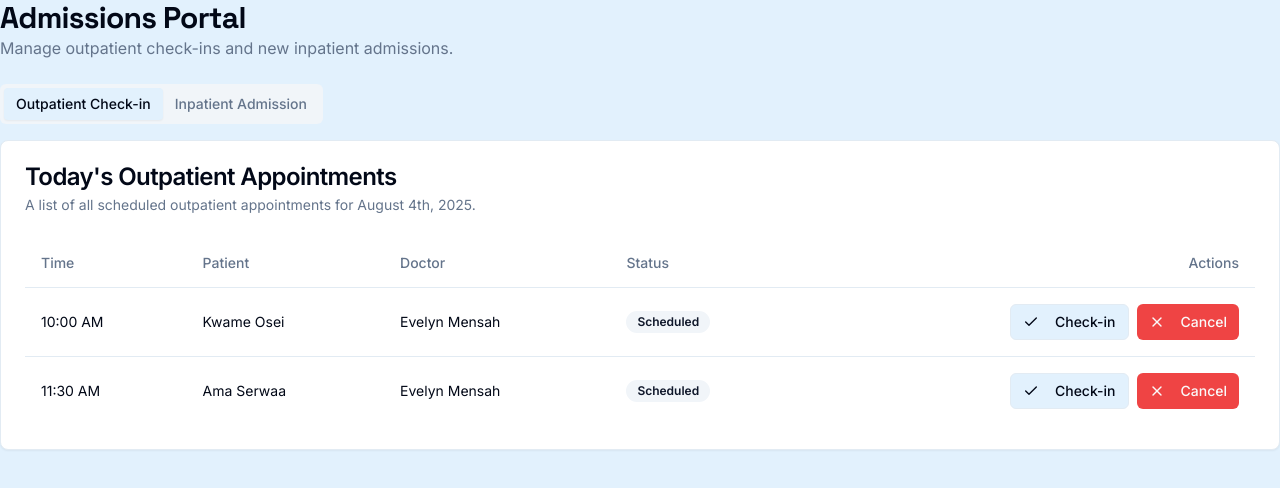
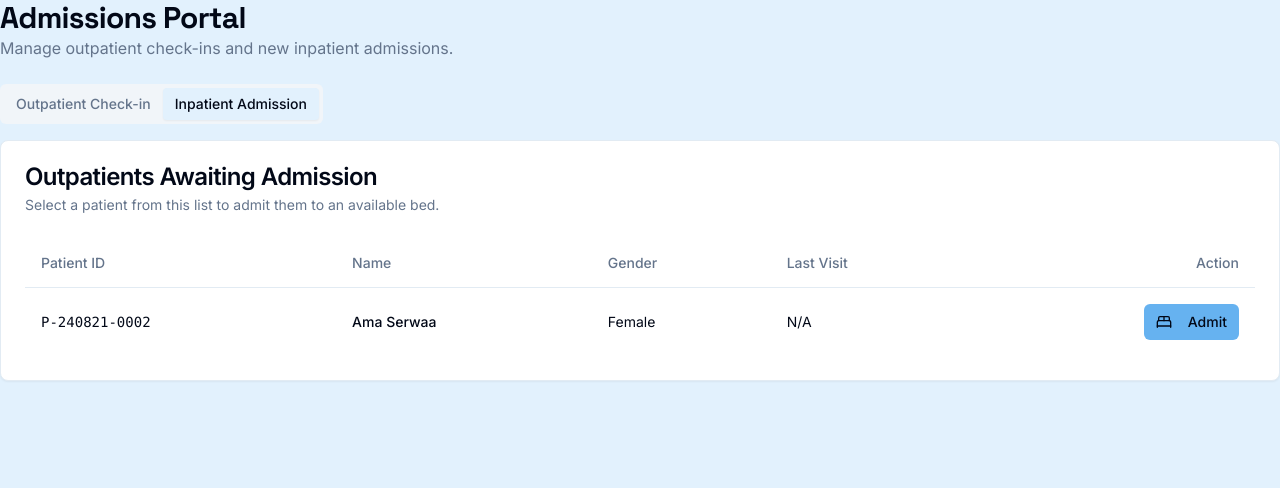
Before and after one commit to jgambrah/GAM_Med, a Next.js app: page /admin/admissions in a window 1280 px wide. Shown: the top 488 px of the page. Built offline with nearby package versions, Linux system fonts and the light colour scheme; what @genkit-ai/googleai, genkit would draw is missing.

Commit message:
SO IF YOU HAVE A NUMBER OF PATIENTS TO BE ADMITTED AND A NUMBER OF BED A

```diff
--- a/src/components/dashboard/admissions-portal.tsx
+++ b/src/components/dashboard/admissions-portal.tsx
@@ -12,6 +12,13 @@ import {
   CardTitle,
 } from "@/components/ui/card";
 import {
+  Dialog,
+  DialogContent,
+  DialogDescription,
+  DialogHeader,
+  DialogTitle,
+} from "@/components/ui/dialog"
+import {
   Table,
   TableBody,
   TableCell,
@@ -23,9 +30,10 @@ import { Tabs, TabsContent, TabsList, TabsTrigger } from "@/components/ui/tabs";
 import { useToast } from "@/hooks/use-toast";
 import type { Appointment, Patient } from "@/lib/types";
 import { format } from "date-fns";
-import { Check, Loader2, X } from "lucide-react";
+import { Check, Loader2, X, BedDouble } from "lucide-react";
 import * as React from "react";
-import { PatientsList } from "./patients-list";
+import Link from "next/link";
+import { PatientAdmissionForm } from "./patient-admission-form";
 
 function OutpatientCheckinDashboard() {
   const { toast } = useToast();
@@ -136,11 +144,96 @@ function OutpatientCheckinDashboard() {
 }
 
 function InpatientAdmissionDashboard({ patients }: { patients: Patient[] }) {
+    const { toast } = useToast();
+    const [selectedPatient, setSelectedPatient] = React.useState<Patient | null>(null);
+    const [isAdmissionDialogOpen, setIsAdmissionDialogOpen] = React.useState(false);
+
     const outpatients = React.useMemo(() => {
         return patients.filter(p => !p.isAdmitted);
     }, [patients]);
 
-    return <PatientsList patients={outpatients} />;
+    const handleAdmissionSuccess = (patientName: string) => {
+        setIsAdmissionDialogOpen(false);
+        toast({
+            title: "Patient Admitted",
+            description: `${patientName} has been successfully admitted.`
+        });
+        // In a real app, data would be re-fetched. Here we might need a manual refresh.
+    }
+
+    return (
+        <>
+        <Card>
+            <CardHeader>
+                <CardTitle>Outpatients Awaiting Admission</CardTitle>
+                <CardDescription>
+                    Select a patient from this list to admit them to an available bed.
+                </CardDescription>
+            </CardHeader>
+            <CardContent>
+                <Table>
+                    <TableHeader>
+                        <TableRow>
+                            <TableHead>Patient ID</TableHead>
+                            <TableHead>Name</TableHead>
+                            <TableHead>Gender</TableHead>
+                            <TableHead>Last Visit</TableHead>
+                            <TableHead className="text-right">Action</TableHead>
+                        </TableRow>
+                    </TableHeader>
+                    <TableBody>
+                        {outpatients.length > 0 ? (
+                            outpatients.map(patient => (
+                                <TableRow key={patient.patientId}>
+                                    <TableCell className="font-mono">{patient.patientId}</TableCell>
+                                    <TableCell>
+                                        <Link href={`/admin/patients/${patient.patientId}`} className="font-medium hover:underline">
+                                            {patient.fullName}
+                                        </Link>
+                                    </TableCell>
+                                    <TableCell>{patient.gender}</TableCell>
+                                    <TableCell>{patient.lastVisitDate ? format(patient.lastVisitDate, 'PPP') : 'N/A'}</TableCell>
+                                    <TableCell className="text-right">
+                                        <Button size="sm" onClick={() => {
+                                            setSelectedPatient(patient);
+                                            setIsAdmissionDialogOpen(true);
+                                        }}>
+                                            <BedDouble className="mr-2 h-4 w-4" />
+                                            Admit
+                                        </Button>
+                                    </TableCell>
+                                </TableRow>
+                            ))
+                        ) : (
+                            <TableRow>
+                                <TableCell colSpan={5} className="h-24 text-center">
+                                    No outpatients are awaiting admission.
+                                </TableCell>
+                            </TableRow>
+                        )}
+                    </TableBody>
+                </Table>
+            </CardContent>
+        </Card>
+
+        <Dialog open={isAdmissionDialogOpen} onOpenChange={setIsAdmissionDialogOpen}>
+            <DialogContent>
+               <DialogHeader>
+                <DialogTitle>Admit Patient: {selectedPatient?.fullName}</DialogTitle>
+                <DialogDescription>
+                  Fill out the admission details below.
+                </DialogDescription>
+              </DialogHeader>
+              {selectedPatient && (
+                <PatientAdmissionForm
+                  patient={selectedPatient}
+                  onFormSubmit={() => handleAdmissionSuccess(selectedPatient.fullName)}
+                />
+              )}
+            </DialogContent>
+        </Dialog>
+        </>
+    );
 }
 
 export function AdmissionsPortal() {
@@ -151,7 +244,7 @@ export function AdmissionsPortal() {
         <p className="text-muted-foreground">Manage outpatient check-ins and new inpatient admissions.</p>
       </div>
 
-      <Tabs defaultValue="outpatient-checkin">
+      <Tabs defaultValue="inpatient-admission">
         <TabsList>
           <TabsTrigger value="outpatient-checkin">Outpatient Check-in</TabsTrigger>
           <TabsTrigger value="inpatient-admission">Inpatient Admission</TabsTrigger>
```
